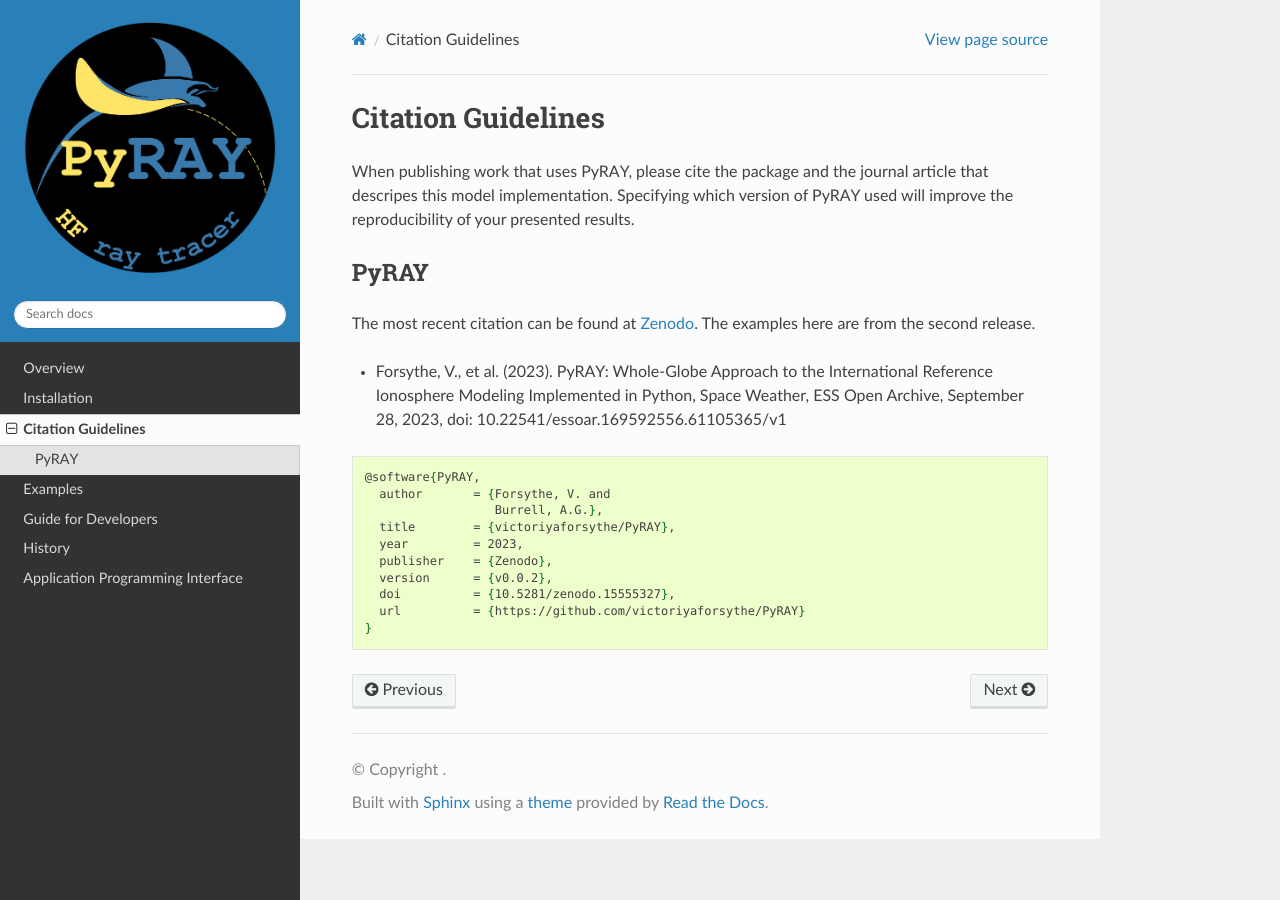
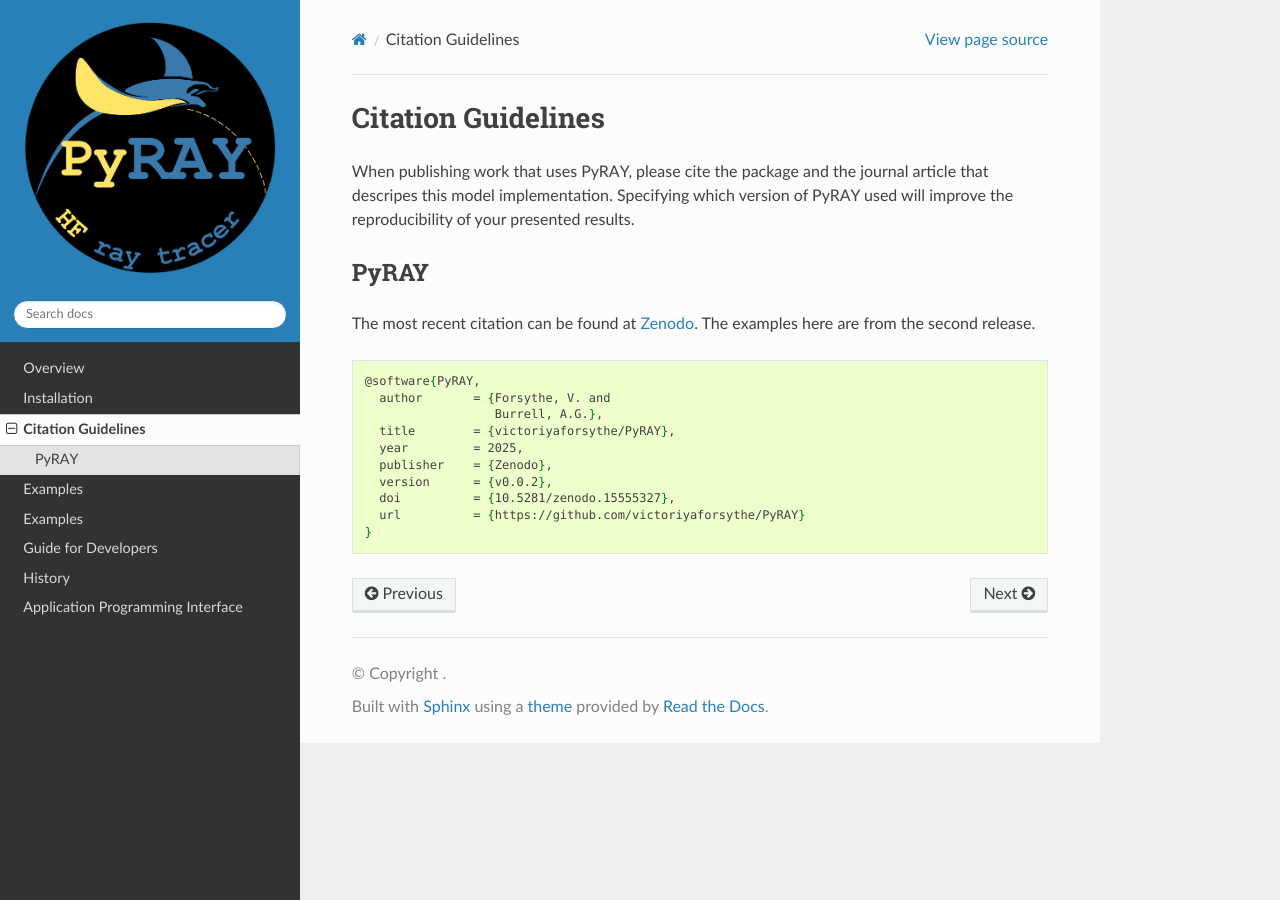
Before and after one commit to victoriyaforsythe/PyRayHF, a Sphinx documentation site: the page built from docs/citing.rst, in a window 1280 px wide. Built offline with Sphinx 7.4.7 and the Read the Docs theme 3.1.0, drawn with Linux system fonts in a browser that asks for light colours.

```diff
--- a/docs/citing.rst
+++ b/docs/citing.rst
@@ -11,19 +11,13 @@ PyRAY
 The most recent citation can be found at `Zenodo <https://zenodo.org/>`_.  The
 examples here are from the second release.
 
-* Forsythe, V., et al. (2023).
-  PyRAY: Whole-Globe Approach to the
-  International Reference Ionosphere Modeling Implemented in Python,
-  Space Weather, ESS Open Archive, September 28, 2023,
-  doi: 10.22541/essoar.169592556.61105365/v1
-
 .. code-block:: latex
 
   @software{PyRAY,
     author       = {Forsythe, V. and
                     Burrell, A.G.},
     title        = {victoriyaforsythe/PyRAY},
-    year         = 2023,
+    year         = 2025,
     publisher    = {Zenodo},
     version      = {v0.0.2},
     doi          = {10.5281/zenodo.15555327},
--- a/docs/examples/Example_Generate_Input_Arrays.rst
+++ b/docs/examples/Example_Generate_Input_Arrays.rst
@@ -138,7 +138,7 @@ https://omniweb.gsfc.nasa.gov/form/dx1.html
     file_save = 'Example_input.p'
     pickle.dump(input_example, open(file_save, "wb"))
 
-.. image:: /docs/figures/Input_Arrays.png
+.. image:: figures/Input_Arrays.png
     :width: 800px
     :align: center
     :alt: DP, Magnetic field strength, Magnetic field angle.
--- a/docs/examples/Example_Run_Vertical_PyRAY.rst
+++ b/docs/examples/Example_Run_Vertical_PyRAY.rst
@@ -72,7 +72,7 @@ the x-axis and virtual height on the y-axis.
     ax.plot(input_arrays['freq'], vh_X, c='blue', label='X-mode', zorder=2)
     plt.legend()
 
-.. image:: /docs/figures/Run_Vertical_PyRAY.png
+.. image:: figures/Run_Vertical_PyRAY.png
     :width: 600px
     :align: center
     :alt: EDP, O-mode and X-mode virtual height.
--- a/docs/index.rst
+++ b/docs/index.rst
@@ -13,6 +13,7 @@ This documentation describes the PyRAY module.
    installation.rst
    citing.rst
    examples.rst
+   tutorials.rst
    develop_guide.rst
    history.rst
    api.rst
```
Also changed, not shown: README.md (+1 -1 lines), docs/examples/Example_How_PyRAY_Works.rst (+4 -4 lines), docs/tutorials.rst (added, +10 -0 lines).
